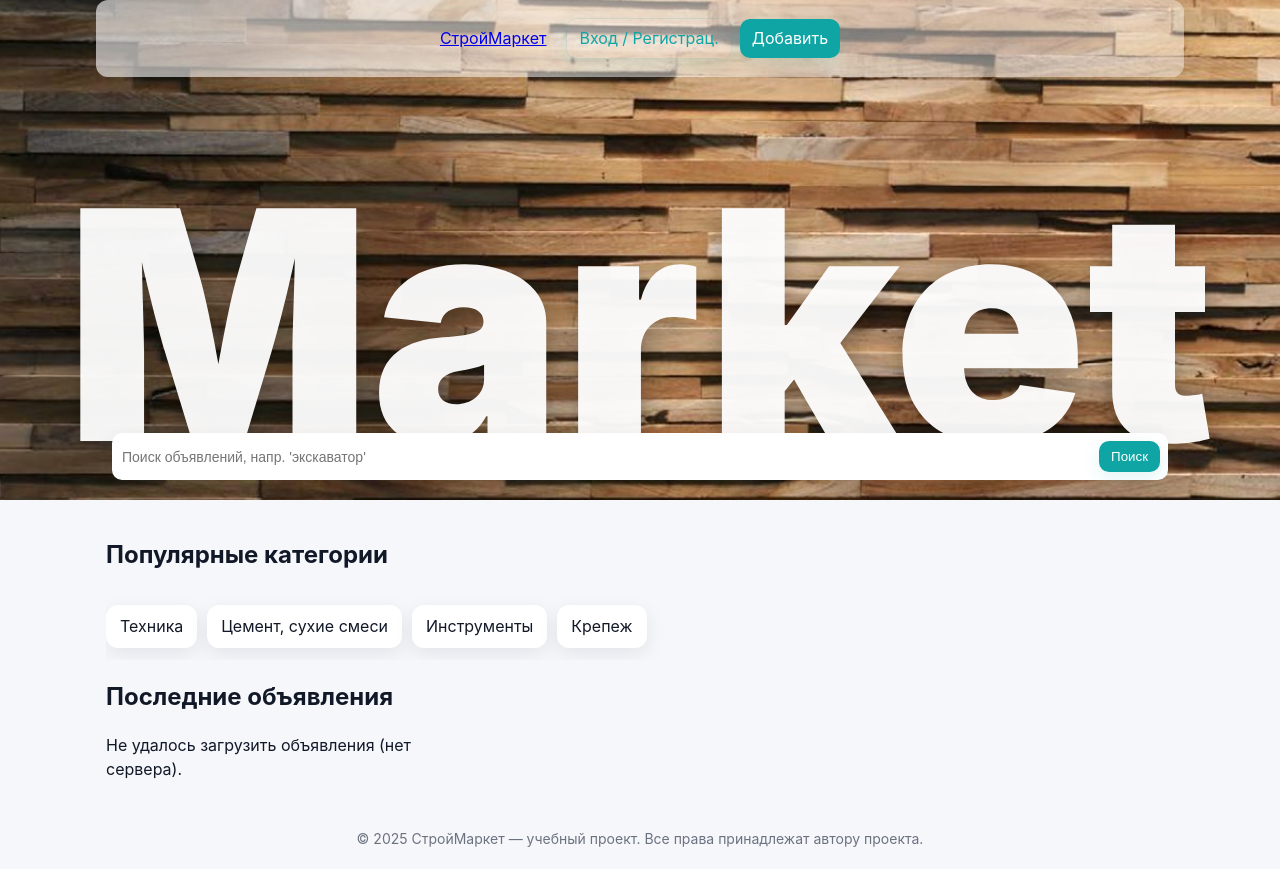
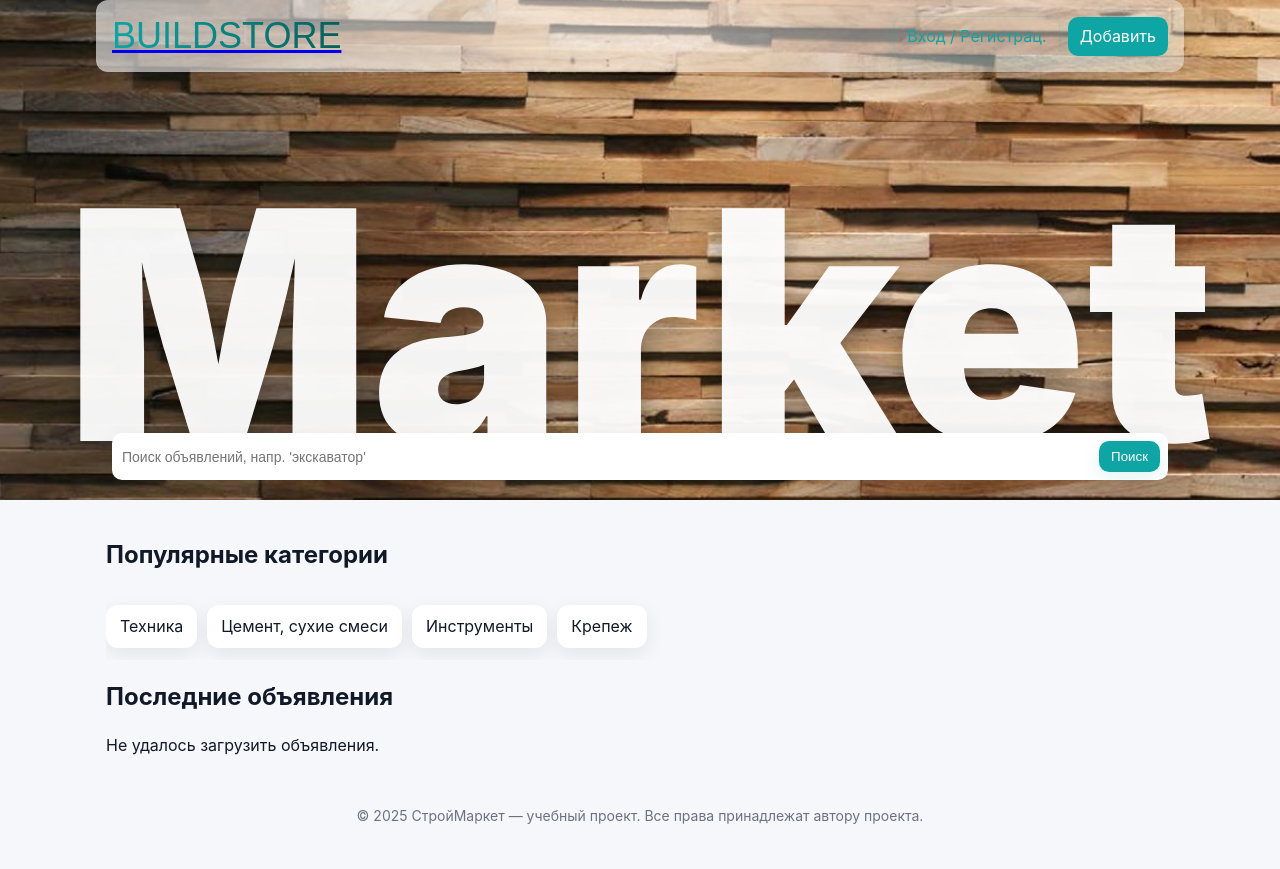
Before and after one commit to Artin552/Artin552.github.io, a plain HTML site: page index.html in a window 1280 px wide. After the commit the page ends 846 px from the top, so only its background shows below. Drawn offline with Linux system fonts and the light colour scheme; no server answers.

Commit message:
new file:   .github/copilot-instructions.md 	modified:   frontend/css/styles.css 	modified:   index.html

```diff
--- a/frontend/css/styles.css
+++ b/frontend/css/styles.css
@@ -48,12 +48,11 @@ body{
 /* --- вверх хедера --- */
 .top_header {
   background: linear-gradient(90deg, rgba(255,255,255,0.6), rgba(255,255,255,0.4));
-  padding: 18px 0;
+  padding: 10px 0;
   box-shadow: var(--shadow);
-  position: sticky; /* "прилипает" к верху при скролле */
+  position: sticky;
   top: 0;
-  z-index: 20; /* поверх картинки */
-  display: flex;
+  z-index: 20;
   width: 85%;
   max-width: var(--max-width);
   margin: 0 auto;
@@ -90,7 +89,18 @@ body{
   width: 85%;
   max-width: var(--max-width);
 }
-
+/* --- Лого название --- */
+.text-name{
+  display: flex;
+  position: relative;
+  left: 0%;
+  font-family: 'Rosso One', sans-serif;
+  font-size: 36px;
+  text-transform:  uppercase;
+  background: linear-gradient(90deg, #0ea5a4, #065f5b);
+  -webkit-background-clip: text;
+  -webkit-text-fill-color: transparent;
+}
 /* --- Поисковая панель --- */
 .search-bar {
   display: flex;
--- a/index.html
+++ b/index.html
@@ -18,12 +18,11 @@
       <div class="container inner">
         <a class="logo" href="index.html">
           <span class="mark" aria-hidden="true"></span>
-          <span>СтройМаркет</span>
+          <span class="text-name">BuildStore</span>
         </a>
-
         <div style="display:flex; gap:8px; align-items:center">
-          <a href="/frontend/auth.html" class="btn secondary">Вход / Регистрац.</a>
-          <a href="/frontend/add.html" class="btn">Добавить</a>
+          <a href="/auth.html" class="btn secondary">Вход / Регистрац.</a>
+          <a href="/add.html" class="btn">Добавить</a>
         </div>
       </div>
     </div>
@@ -100,7 +99,7 @@
           root.appendChild(card);
         });
       }catch(e){
-        root.innerText = 'Не удалось загрузить объявления (нет сервера).';
+        root.innerText = 'Не удалось загрузить объявления.';
         console.error(e);
       }
     }
```
Also changed, not shown: .github/copilot-instructions.md (added).
